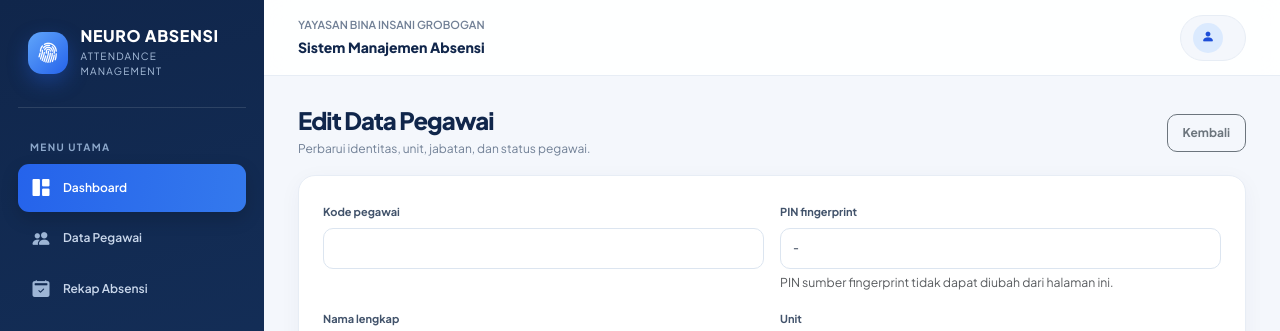
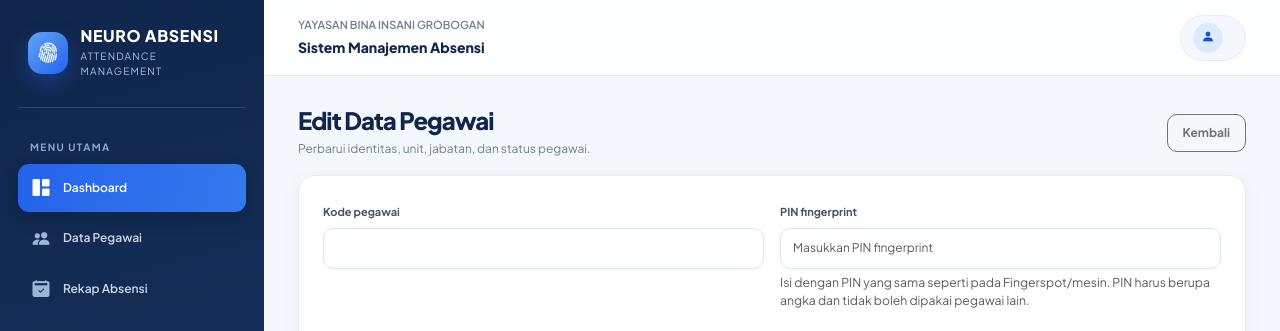
Before and after one commit to zidan121/absensi, a CodeIgniter 4 app: template app/Views/employees/edit.php in a window 1280 px wide. Shown: the top 331 px of the page. Run offline with PHP 8.4 and a stand-in for CodeIgniter, Linux system fonts and the light colour scheme; the template is opened without the code that fills it, so the values that code supplies are empty; some libraries are stand-ins or nearby versions.

Commit message:
Make employee fingerprint PIN editable with validation guidance

```diff
--- a/app/Views/employees/edit.php
+++ b/app/Views/employees/edit.php
@@ -15,8 +15,8 @@
             </div>
             <div class="col-md-6">
                 <label class="form-label">PIN fingerprint</label>
-                <input class="form-control" value="<?= esc($employee['fingerprint_pin'] ?? '-') ?>" readonly>
-                <div class="form-text">PIN sumber fingerprint tidak dapat diubah dari halaman ini.</div>
+                <input class="form-control" name="fingerprint_pin" inputmode="numeric" pattern="[0-9]{1,32}" maxlength="32" required value="<?= esc(old('fingerprint_pin', $employee['fingerprint_pin'] ?? '')) ?>" placeholder="Masukkan PIN fingerprint">
+                <div class="form-text">Isi dengan PIN yang sama seperti pada Fingerspot/mesin. PIN harus berupa angka dan tidak boleh dipakai pegawai lain.</div>
             </div>
             <div class="col-md-6">
                 <label class="form-label">Nama lengkap</label>
```
